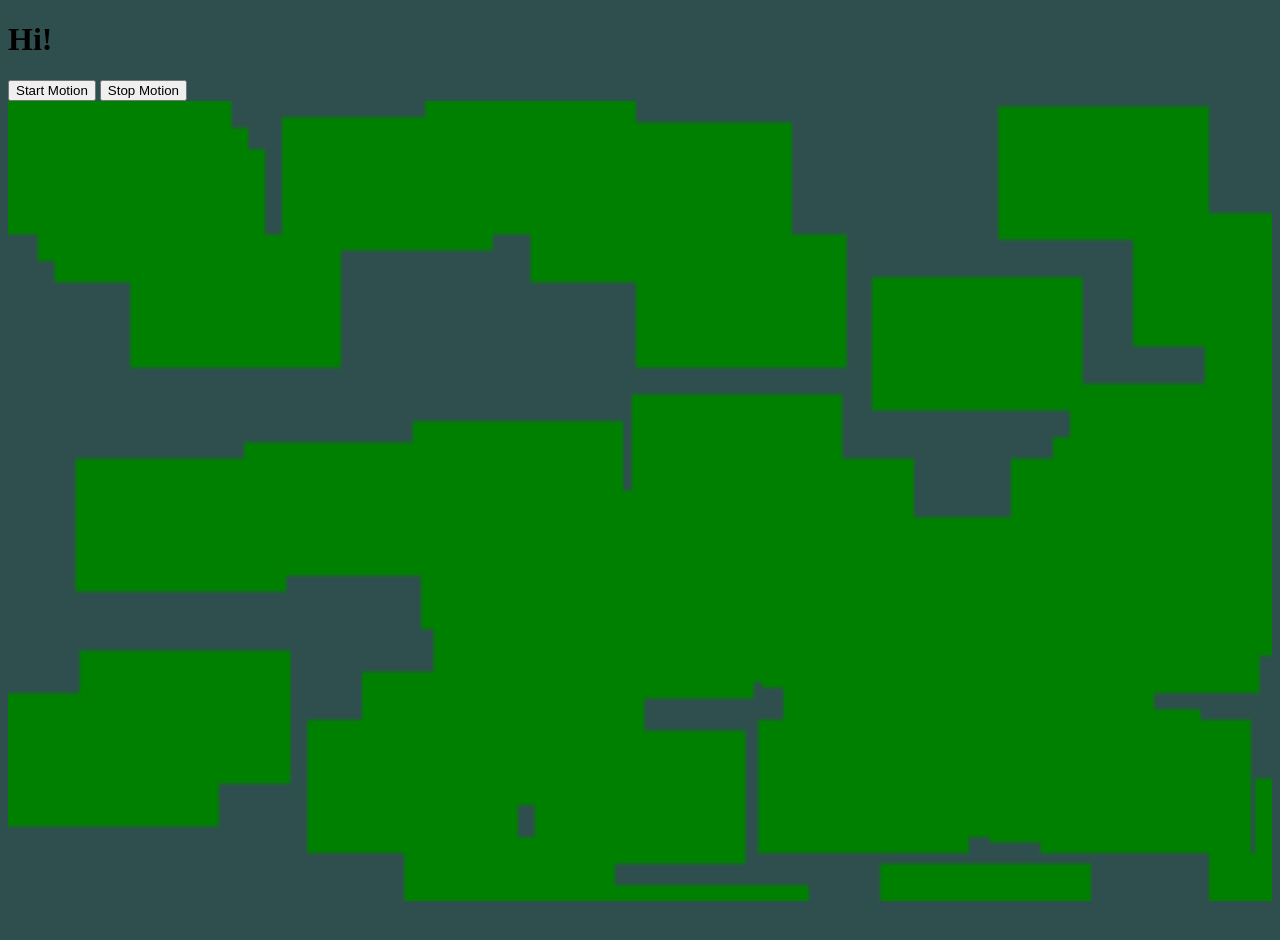
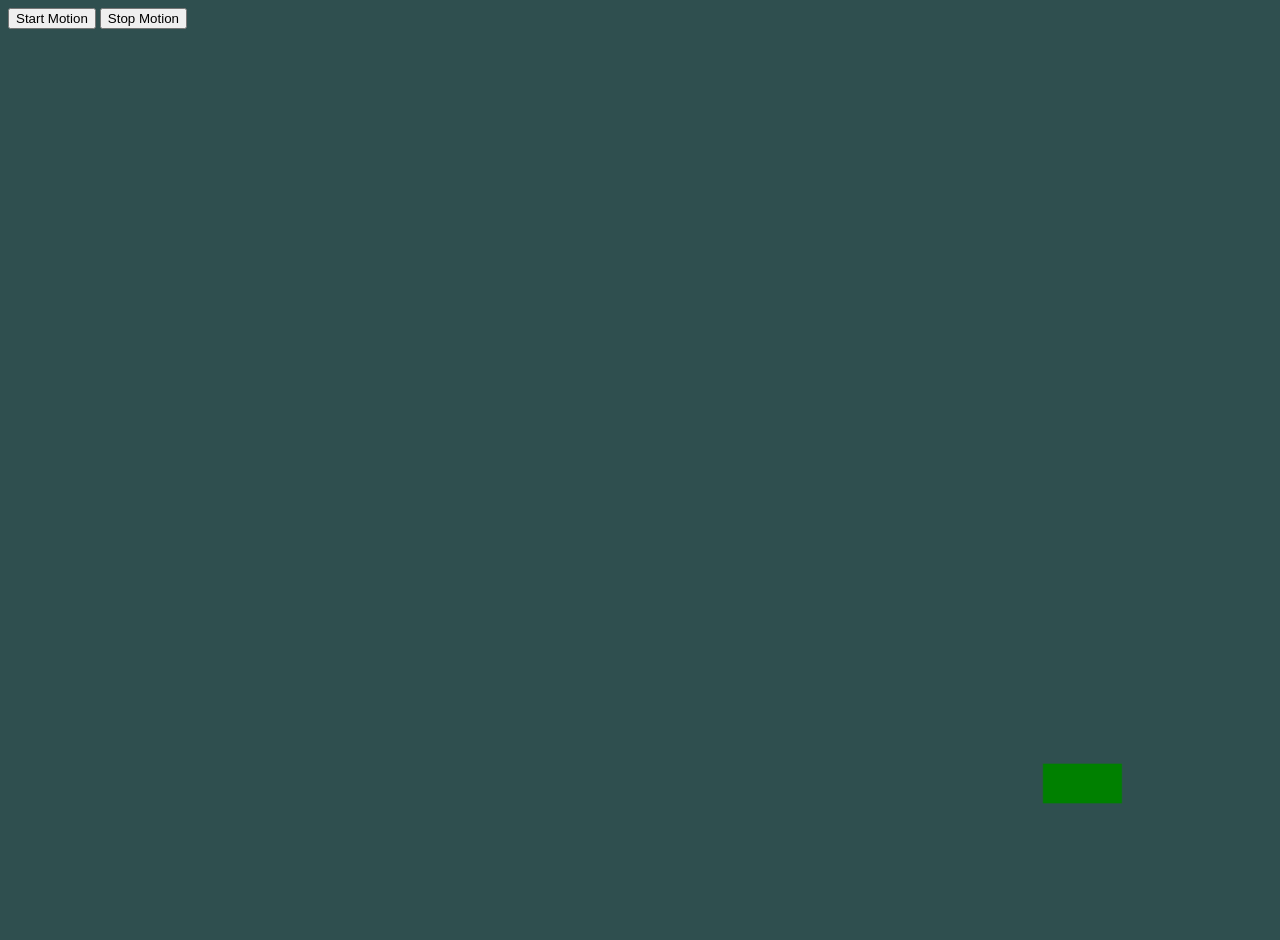
Before and after one commit to JimOfLeisure/streamer-background, a plain HTML site: page index.html in a window 1280 px wide. Before the commit the page ends 913 px from the top, so only its background shows below. Drawn offline with Linux system fonts and the light colour scheme.

Commit message:
3d objects working but not scaling

```diff
--- a/css/style.css
+++ b/css/style.css
@@ -7,5 +7,5 @@ body {
 }
 canvas {
     width: 100%;
-    height: 100vh;
+    /* height: 100vh; */
 }
--- a/index.html
+++ b/index.html
@@ -1,5 +1,6 @@
 <!DOCTYPE html>
 <html lang="en">
+
 <head>
     <meta charset="UTF-8">
     <meta http-equiv="X-UA-Compatible" content="IE=edge">
@@ -7,12 +8,14 @@
     <link rel="stylesheet" href="css/style.css">
     <title>Streamer Background</title>
 </head>
+
 <body>
-
-    <h1>Hi!</h1>
-    <button id="start">Start Motion</button>
-    <button id="stop">Stop Motion</button>
-    <canvas id="canvas"></canvas>
+    <section>
+        <button id="start">Start Motion</button>
+        <button id="stop">Stop Motion</button>
+    </section>
+    <canvas id="canvas" width="800" height="600"></canvas>
     <script src="js/main.js"></script>
 </body>
+
 </html>
--- a/js/main.js
+++ b/js/main.js
@@ -1,4 +1,4 @@
-const thingCount = 50;
+const thingCount = 1;
 
 class Vec2 {
     constructor(x, y) {
@@ -11,9 +11,21 @@ class Vec2 {
     }
 }
 
-// does prop need to know how much time has elapsed?
-// or can it just rely on its position?
-// prop will manage its movement
+class Vec3 extends Vec2 {
+    constructor(x, y, z) {
+        super(x, y);
+        this.z = z;
+    }
+    add(vector3) {
+        super.add(vector3);
+        this.z += vector3.z;
+    }
+}
+
+// does prop need to know how much time has elapsed? NO!!!
+// or can it just rely on its position?  YES!!!
+// props will continue to self-manage; 2d props will use screen edges;
+// 3d / parallax props will use depth to reset
 class BackgroundProp {
     constructor(pos, vel) {
         this.pos = pos;
@@ -40,6 +52,33 @@ class BackgroundProp {
         if (this.pos.y < 0 && this.vel.y < 0) {
             this.vel.y = -this.vel.y;
         }
+    }
+}
+
+class BgProp3d extends BackgroundProp {
+    draw(ctx) {
+        ctx.scale = this.pos.z === 0 ? 1 : 1 / this.pos.z;
+        super.draw(ctx);
+    }
+    process(ctx) {
+        this.pos.add(this.vel);
+        console.log(this.pos.z);
+        if (this.pos.z > 300) {
+            this.reset();
+        }
+    }
+    reset() {
+        this.pos.z = 0;
+        this.pos = new Vec3(
+            Math.floor(Math.random() * canvas.width),
+            Math.floor(Math.random() * canvas.height),
+            0
+        );
+        this.vel = new Vec3(
+            Math.random() * 5 - 0.5,
+            Math.random() * 5 - 0.5,
+            Math.random() * 5
+        )
     }
 }
 
@@ -83,15 +122,27 @@ class StreamerBackground {
 
 const canvas = document.querySelector('#canvas');
 
-const thing = new BackgroundProp(new Vec2(0,0), new Vec2(1,1));
+// const thing = new BackgroundProp(new Vec2(0, 0), new Vec2(1, 1));
 
 const streamerBG = new StreamerBackground(canvas);
 
-streamerBG.addProp(thing);
+// streamerBG.addProp(thing);
 
-for (let i=0; i < thingCount; i++) {
-    const prop = new BackgroundProp(new Vec2(Math.floor(Math.random() * canvas.width ),Math.floor(Math.random() * canvas.height )), new Vec2(Math.random() * 5 - 0.5,Math.random() * 5 - 0.5));
-    streamerBG.addProp(prop);
+for (let i = 0; i < thingCount; i++) {
+    const prop = new BackgroundProp(new Vec2(Math.floor(Math.random() * canvas.width), Math.floor(Math.random() * canvas.height)), new Vec2(Math.random() * 5 - 0.5, Math.random() * 5 - 0.5));
+    const prop3d = new BgProp3d(
+        new Vec3(
+            Math.floor(Math.random() * canvas.width),
+            Math.floor(Math.random() * canvas.height),
+            0
+        ), new Vec3(
+            Math.random() * 5 - 0.5,
+            Math.random() * 5 - 0.5,
+            Math.random() * 5
+        )
+    );
+    // streamerBG.addProp(prop);
+    streamerBG.addProp(prop3d);
 }
 streamerBG.drawProps();
 
```
